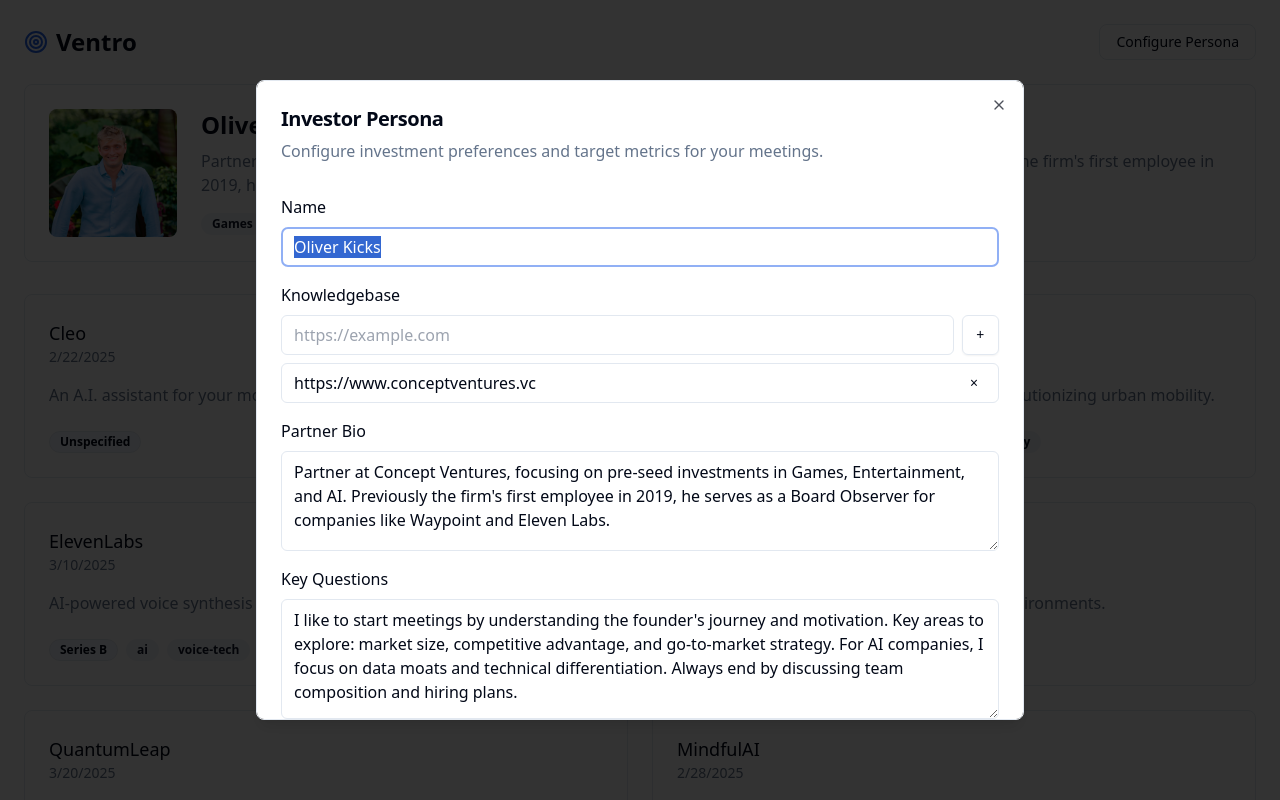
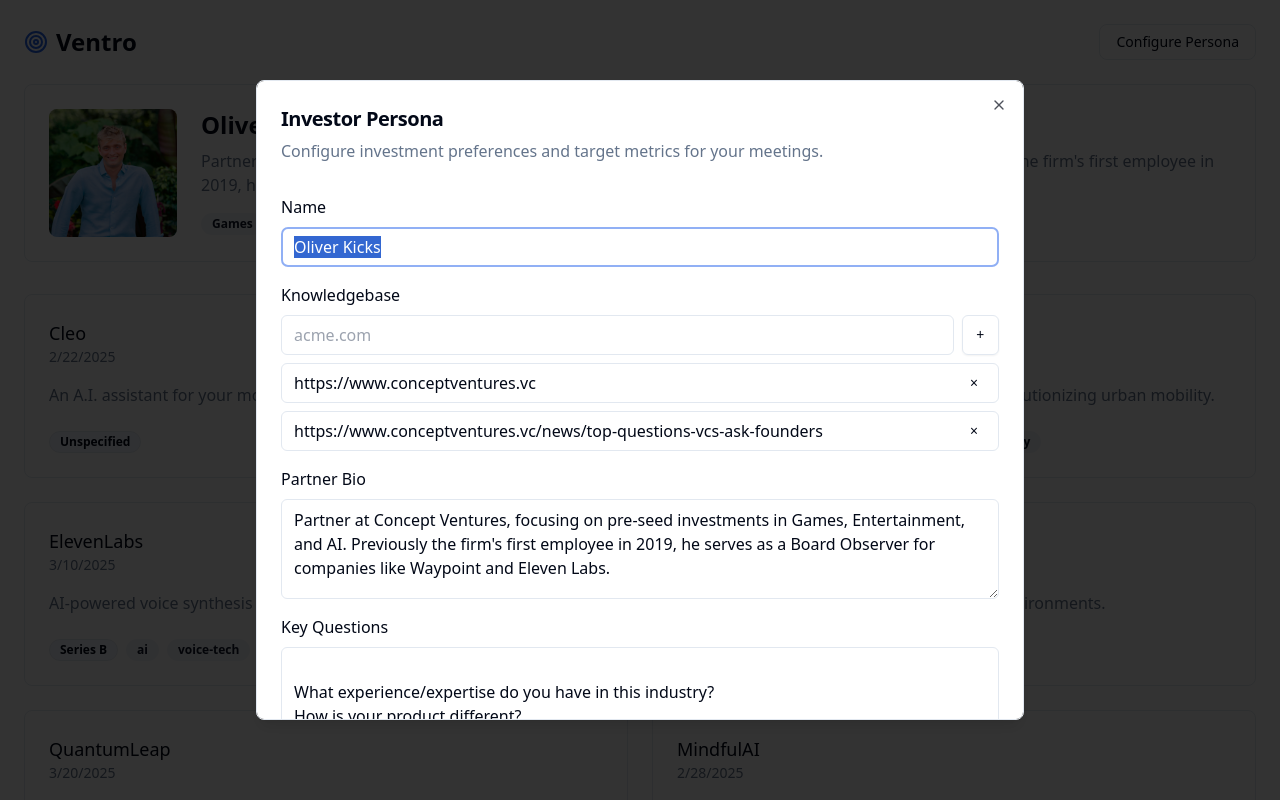
Before and after one commit to Arron-Stothart/elevenlabs-hackathon, a Next.js app: page /dashboard in a window 1280 px wide. Both pictures are taken after a click on the button "Configure Persona". Built offline with nearby package versions, Linux system fonts and the light colour scheme.

Commit message:
form changes

```diff
--- a/app/dashboard/page.tsx
+++ b/app/dashboard/page.tsx
@@ -140,7 +140,7 @@
                       type="url"
                       id="knowledgebase"
                       className="flex h-10 w-full rounded-md border border-input bg-background px-3 py-2 text-base ring-offset-background"
-                      placeholder="https://example.com"
+                      placeholder="acme.com"
                     />
                     <Button
                       variant="outline"
@@ -155,6 +155,19 @@
                     <div className="flex items-center gap-2">
                       <div className="flex h-10 w-full items-center justify-between rounded-md border border-input bg-background px-3 py-2 text-base">
                         https://www.conceptventures.vc
+                        <Button
+                          variant="ghost"
+                          size="icon"
+                          className="h-6 w-6 p-0 hover:bg-transparent"
+                        >
+                          <span className="sr-only">Remove</span>
+                          ×
+                        </Button>
+                      </div>
+                    </div>
+                    <div className="flex items-center gap-2">
+                      <div className="flex h-10 w-full items-center justify-between rounded-md border border-input bg-background px-3 py-2 text-base">
+                        https://www.conceptventures.vc/news/top-questions-vcs-ask-founders
                         <Button
                           variant="ghost"
                           size="icon"
@@ -185,9 +198,14 @@
                 </label>
                 <textarea
                   id="meetingGuidance"
-                  className="flex min-h-[120px] w-full rounded-md border border-input bg-background px-3 py-2 text-base ring-offset-background"
+                  className="flex min-h-[180px] w-full rounded-md border border-input bg-background px-3 py-2 text-base ring-offset-background"
                   placeholder="Provide guidance for startup meetings and key questions to ask"
-                  defaultValue="I like to start meetings by understanding the founder's journey and motivation. Key areas to explore: market size, competitive advantage, and go-to-market strategy. For AI companies, I focus on data moats and technical differentiation. Always end by discussing team composition and hiring plans."
+                  defaultValue={`
+What experience/expertise do you have in this industry?
+How is your product different?
+How much does customer acquisition cost?
+What is your go-to-market strategy?
+How have customers been interacting with your product/service?`}
                 />
               </div>
             </div>
```
